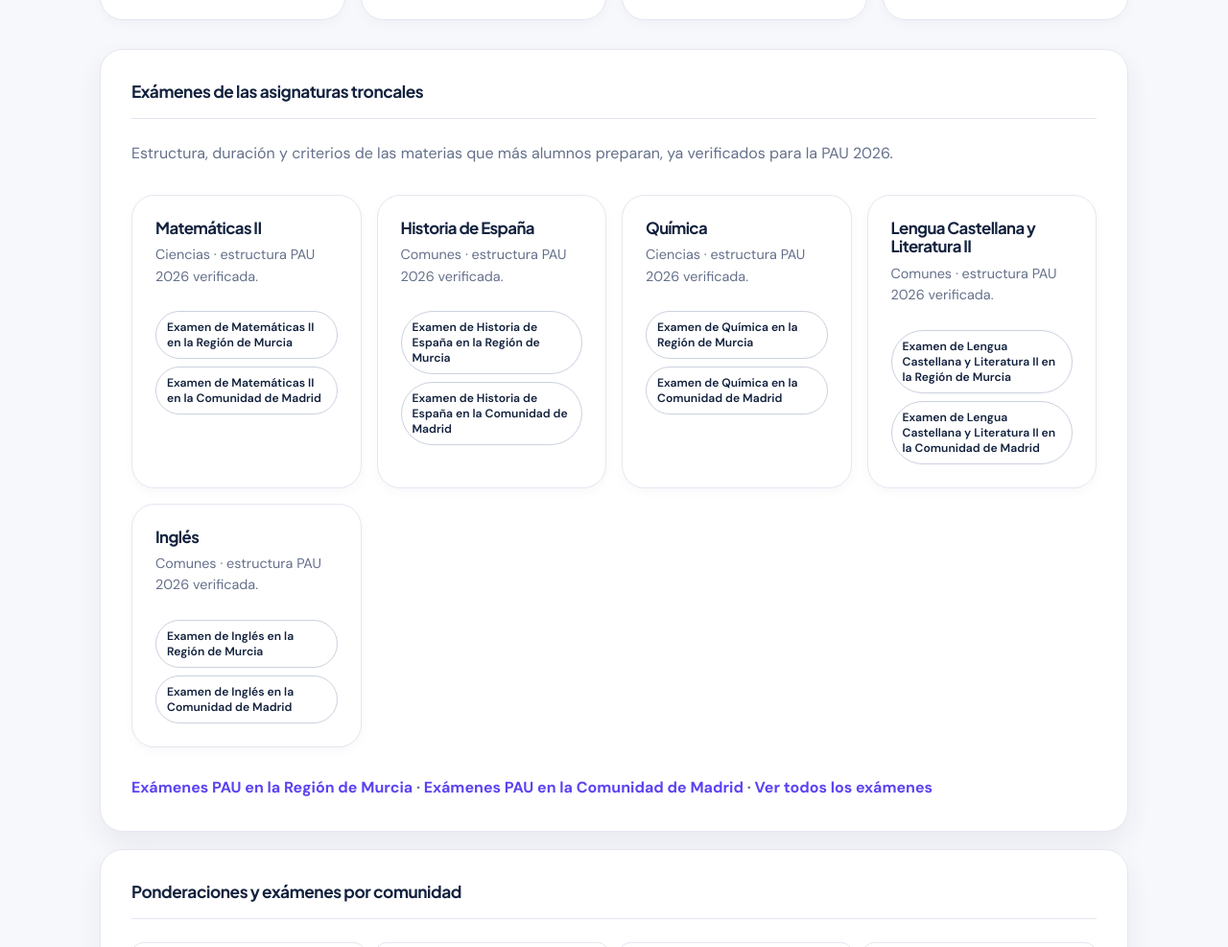
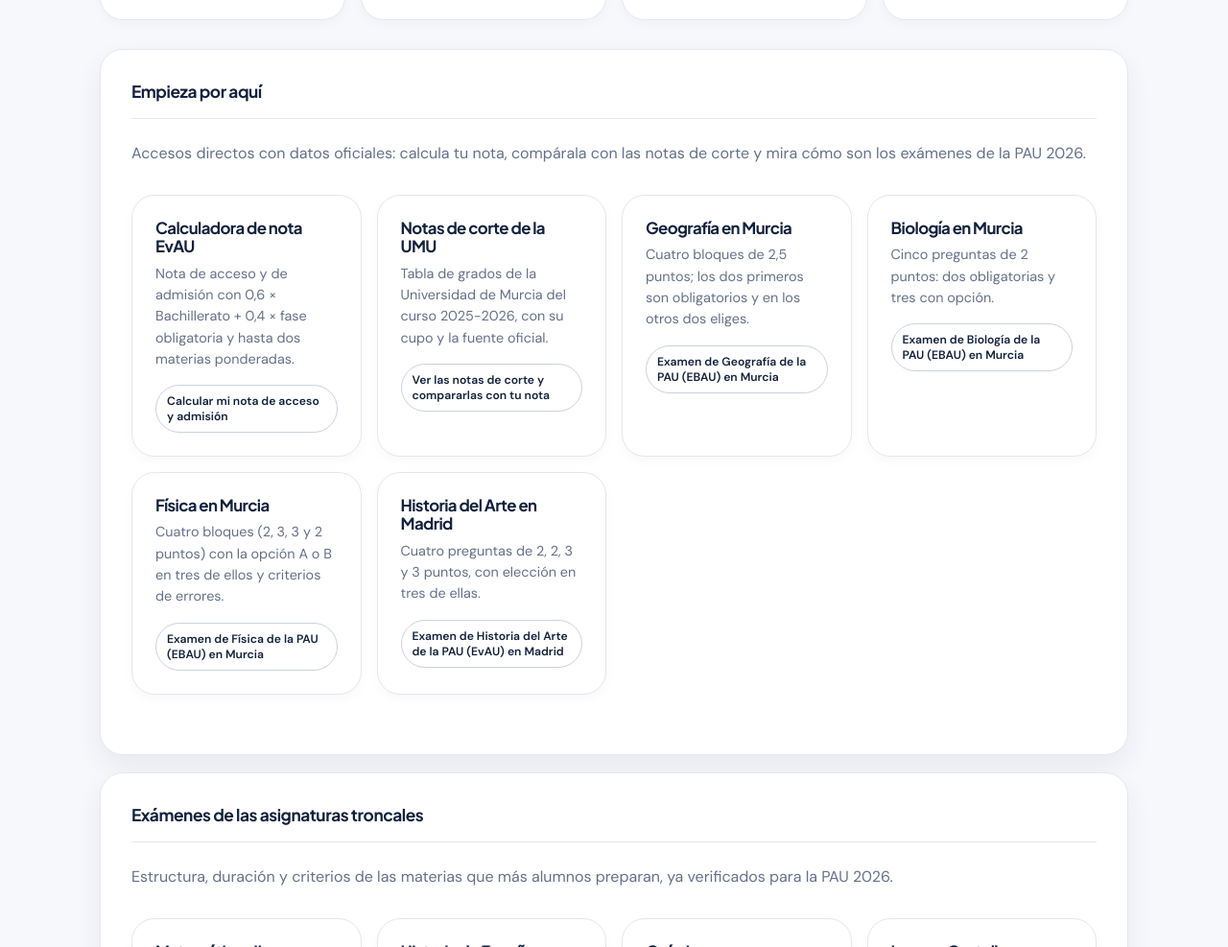
Before and after one commit to Carpiox/miebau, a plain HTML site: page index.html in a window 1280 px wide. Shown: the part 952-1939 px from the top of the page at 96% size. Drawn offline with Linux system fonts and the light colour scheme.

Commit message:
contenido(portada): bloque 'Empieza por aquí' con enlaces a calculadora, notas de corte y las 4 fichas reforzadas
Co-Authored-By: Claude Sonnet 5.5 <noreply@anthropic.com>
Claude-Session: https://claude.ai/code/session_01YUEimnt8kaBCSXgP2agRwH

```diff
--- a/index.html
+++ b/index.html
@@ -66,6 +66,43 @@
         <p>Consulta notas de corte oficiales por universidad y grado antes de elegir.</p>
         <a href="/notas-de-corte" class="btn btn-outline">Ver notas de corte <span aria-hidden="true">→</span></a>
       </article>
+    </section>
+
+    <section class="card" aria-labelledby="homeEmpezarTitle">
+      <h2 class="card-title" id="homeEmpezarTitle">Empieza por aquí</h2>
+      <p>Accesos directos con datos oficiales: calcula tu nota, compárala con las notas de corte y mira cómo son los exámenes de la PAU 2026.</p>
+      <div class="features">
+        <article class="feature-card">
+          <h3>Calculadora de nota EvAU</h3>
+          <p>Nota de acceso y de admisión con 0,6 × Bachillerato + 0,4 × fase obligatoria y hasta dos materias ponderadas.</p>
+          <div class="region-quick-links"><a class="region-quick-link" href="/calculadora">Calcular mi nota de acceso y admisión</a></div>
+        </article>
+        <article class="feature-card">
+          <h3>Notas de corte de la UMU</h3>
+          <p>Tabla de grados de la Universidad de Murcia del curso 2025-2026, con su cupo y la fuente oficial.</p>
+          <div class="region-quick-links"><a class="region-quick-link" href="/notas-de-corte">Ver las notas de corte y compararlas con tu nota</a></div>
+        </article>
+        <article class="feature-card">
+          <h3>Geografía en Murcia</h3>
+          <p>Cuatro bloques de 2,5 puntos; los dos primeros son obligatorios y en los otros dos eliges.</p>
+          <div class="region-quick-links"><a class="region-quick-link" href="/examenes/region-de-murcia/geografia">Examen de Geografía de la PAU (EBAU) en Murcia</a></div>
+        </article>
+        <article class="feature-card">
+          <h3>Biología en Murcia</h3>
+          <p>Cinco preguntas de 2 puntos: dos obligatorias y tres con opción.</p>
+          <div class="region-quick-links"><a class="region-quick-link" href="/examenes/region-de-murcia/biologia">Examen de Biología de la PAU (EBAU) en Murcia</a></div>
+        </article>
+        <article class="feature-card">
+          <h3>Física en Murcia</h3>
+          <p>Cuatro bloques (2, 3, 3 y 2 puntos) con la opción A o B en tres de ellos y criterios de errores.</p>
+          <div class="region-quick-links"><a class="region-quick-link" href="/examenes/region-de-murcia/fisica">Examen de Física de la PAU (EBAU) en Murcia</a></div>
+        </article>
+        <article class="feature-card">
+          <h3>Historia del Arte en Madrid</h3>
+          <p>Cuatro preguntas de 2, 2, 3 y 3 puntos, con elección en tres de ellas.</p>
+          <div class="region-quick-links"><a class="region-quick-link" href="/examenes/comunidad-de-madrid/historia-del-arte">Examen de Historia del Arte de la PAU (EvAU) en Madrid</a></div>
+        </article>
+      </div>
     </section>
 
     <!-- home-examenes:generated:start -->
```
